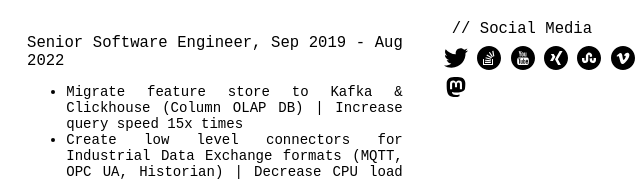
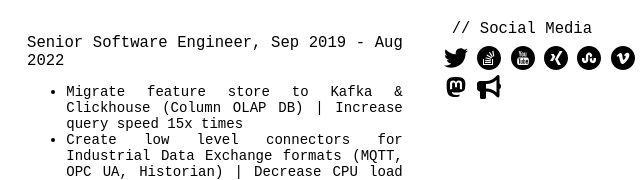
Before and after one commit to mrk-andreev/mrk-andreev.github.io, a website: page index.html in a window 1280 px wide. Shown: the part 1327-1507 px from the top of the page, 429-1069 px from the left. Drawn offline with Linux system fonts and the light colour scheme.

Commit message:
Add link to sessionize

```diff
--- a/index.html
+++ b/index.html
@@ -399,6 +399,7 @@
                     <a href="https://dev.to/mrkandreev"><svg xmlns="http://www.w3.org/2000/svg" fill="#000000" width="24" height="24" viewBox="0 0 32 32"><path d="M9.896 13.401c-0.245-0.213-0.615-0.308-1.125-0.308h-0.771l0.027 3.256 0.052 3.265 0.749-0.027c0.547 0 0.839-0.093 1.104-0.348 0.323-0.319 0.349-0.48 0.349-2.933 0-2.547-0.027-2.613-0.385-2.905zM0 6.588v18.824h32v-18.824zM11.412 20.401c-0.584 0.771-1.412 1.025-3.371 1.025h-1.76v-10.052h1.864c2.229 0 2.881 0.24 3.469 1.199 0.359 0.572 0.385 0.801 0.427 3.427 0.063 2.973-0.025 3.64-0.629 4.401zM18.197 13.104h-3.291v2.365h2.025v1.703l-0.959 0.057-1 0.036v2.36l1.625 0.041 1.599 0.052v1.708h-2.129c-2.041 0-2.136-0.015-2.495-0.4l-0.401-0.376v-4.213c0-4.025 0.016-4.24 0.333-4.635 0.307-0.417 0.333-0.417 2.511-0.417h2.181v1.735zM24.437 20.375c-0.224 0.573-0.849 1.052-1.333 1.052-0.24 0-0.599-0.197-0.891-0.52-0.427-0.428-0.599-0.839-1.093-2.771l-1.199-4.521-0.604-2.229h1.016c0.531 0 1 0.027 1 0.068 0 0.077 1.547 6.052 1.683 6.443 0.052 0.197 0.421-0.937 0.968-3.068l0.88-3.359 0.991-0.057c0.531-0.027 0.973 0 0.973 0.057 0 0.181-2.229 8.504-2.401 8.905z"/></svg></a>
                     <a href="https://bsky.app/profile/markandreev.bsky.social"><svg xmlns="http://www.w3.org/2000/svg" width="24" height="24" viewBox="0 0 576 512"><!--!Font Awesome Free 6.5.2 by @fontawesome - https://fontawesome.com License - https://fontawesome.com/license/free Copyright 2024 Fonticons, Inc.--><path d="M407.8 294.7c-3.3-.4-6.7-.8-10-1.3c3.4 .4 6.7 .9 10 1.3zM288 227.1C261.9 176.4 190.9 81.9 124.9 35.3C61.6-9.4 37.5-1.7 21.6 5.5C3.3 13.8 0 41.9 0 58.4S9.1 194 15 213.9c19.5 65.7 89.1 87.9 153.2 80.7c3.3-.5 6.6-.9 10-1.4c-3.3 .5-6.6 1-10 1.4C74.3 308.6-9.1 342.8 100.3 464.5C220.6 589.1 265.1 437.8 288 361.1c22.9 76.7 49.2 222.5 185.6 103.4c102.4-103.4 28.1-156-65.8-169.9c-3.3-.4-6.7-.8-10-1.3c3.4 .4 6.7 .9 10 1.3c64.1 7.1 133.6-15.1 153.2-80.7C566.9 194 576 75 576 58.4s-3.3-44.7-21.6-52.9c-15.8-7.1-40-14.9-103.2 29.8C385.1 81.9 314.1 176.4 288 227.1z"/></svg></a>
                     <a href="https://c.im/@markandreev"><svg fill="#000000" width="24px" height="24px" viewBox="0 0 24 24" xmlns="http://www.w3.org/2000/svg" xml:space="preserve"><path d="M21.327 8.566c0-4.339-2.843-5.61-2.843-5.61-1.433-.658-3.894-.935-6.451-.956h-.063c-2.557.021-5.016.298-6.45.956 0 0-2.843 1.272-2.843 5.61 0 .993-.019 2.181.012 3.441.103 4.243.778 8.425 4.701 9.463 1.809.479 3.362.579 4.612.51 2.268-.126 3.541-.809 3.541-.809l-.075-1.646s-1.621.511-3.441.449c-1.804-.062-3.707-.194-3.999-2.409a4.523 4.523 0 0 1-.04-.621s1.77.433 4.014.536c1.372.063 2.658-.08 3.965-.236 2.506-.299 4.688-1.843 4.962-3.254.434-2.223.398-5.424.398-5.424zm-3.353 5.59h-2.081V9.057c0-1.075-.452-1.62-1.357-1.62-1 0-1.501.647-1.501 1.927v2.791h-2.069V9.364c0-1.28-.501-1.927-1.502-1.927-.905 0-1.357.546-1.357 1.62v5.099H6.026V8.903c0-1.074.273-1.927.823-2.558.566-.631 1.307-.955 2.228-.955 1.065 0 1.872.409 2.405 1.228l.518.869.519-.869c.533-.819 1.34-1.228 2.405-1.228.92 0 1.662.324 2.228.955.549.631.822 1.484.822 2.558v5.253z"/></svg></a>
+                    <a href="https://sessionize.com/mark-andreev"><svg width="24px" height="24px" aria-hidden="true" focusable="false" data-prefix="fas" data-icon="bullhorn" role="img" xmlns="http://www.w3.org/2000/svg" viewBox="0 0 512 512" data-fa-i2svg=""><path fill="black" d="M480 32c0-12.9-7.8-24.6-19.8-29.6s-25.7-2.2-34.9 6.9L381.7 53c-48 48-113.1 75-181 75H192 160 64c-35.3 0-64 28.7-64 64v96c0 35.3 28.7 64 64 64l0 128c0 17.7 14.3 32 32 32h64c17.7 0 32-14.3 32-32V352l8.7 0c67.9 0 133 27 181 75l43.6 43.6c9.2 9.2 22.9 11.9 34.9 6.9s19.8-16.6 19.8-29.6V300.4c18.6-8.8 32-32.5 32-60.4s-13.4-51.6-32-60.4V32zm-64 76.7V240 371.3C357.2 317.8 280.5 288 200.7 288H192V192h8.7c79.8 0 156.5-29.8 215.3-83.3z"></path></svg></a>
                     <a href="https://www.it52.info/users/mrk-andreev" style="display: none">it52</a>
                 </div>
             </div>
```
